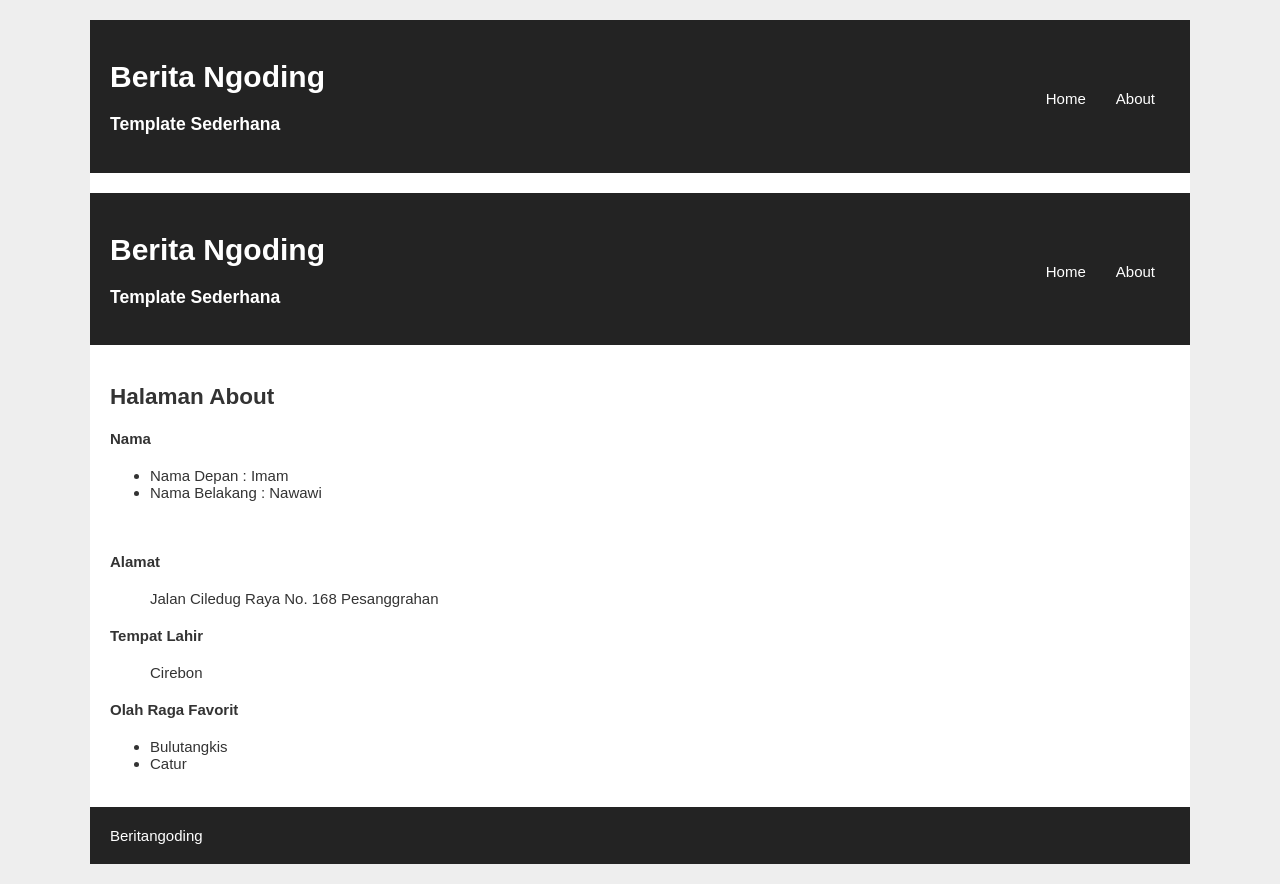
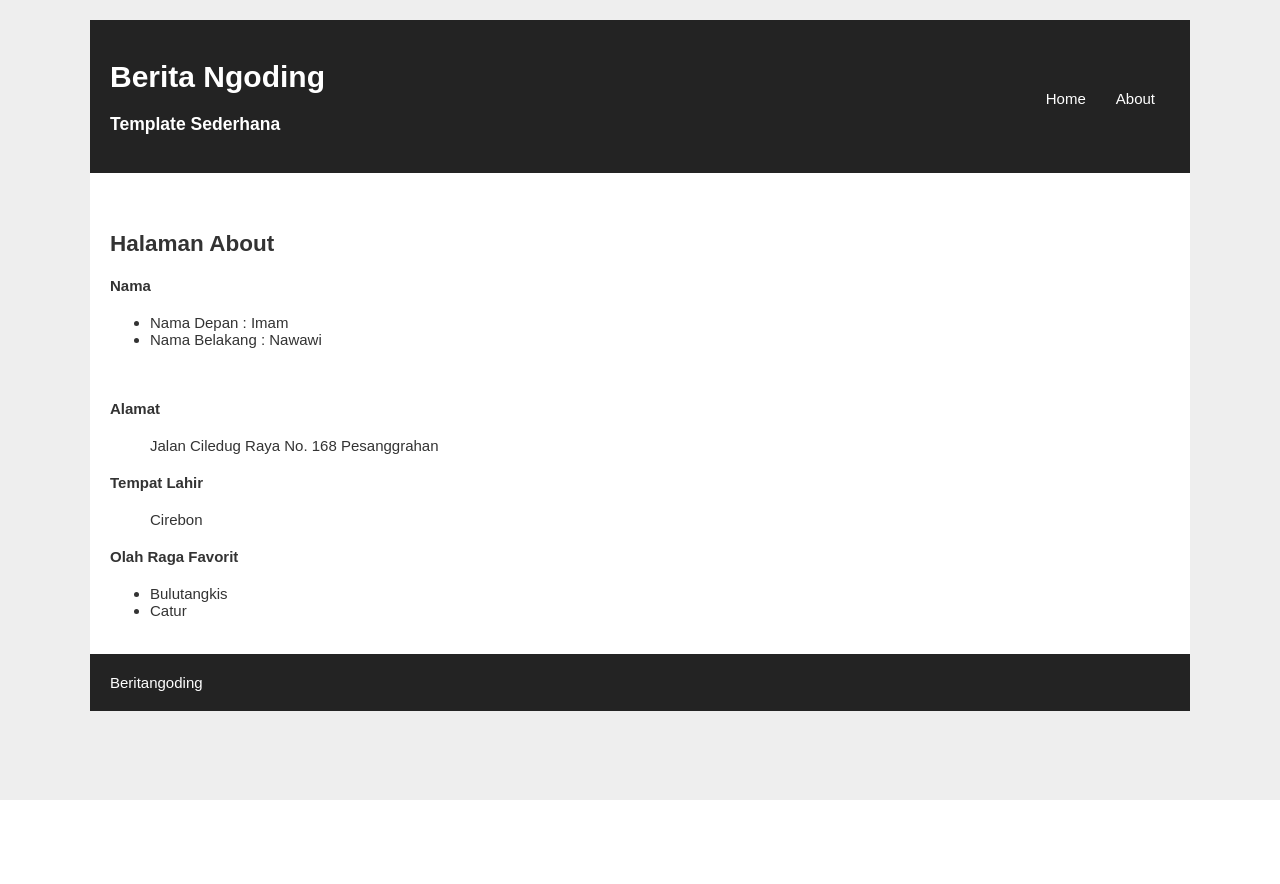
Before and after one commit to ikyts18/12.3D.04-WP2, a CodeIgniter app: page /database/web/about in a window 1280 px wide. After the commit the page ends 800 px from the top, so only its background shows below. Run offline with CodeIgniter, Linux system fonts and the light colour scheme.

Commit message:
Update Pertemuan 5

```diff
--- a/application/views/v_about.php
+++ b/application/views/v_about.php
@@ -9,19 +9,6 @@
 </head>
 <body>
 <div id="wrapper">
-        <header>
-            <hgroup>
-                <h1>Berita Ngoding</h1>
-                <h3>Template Sederhana</h3>
-            </hgroup>
-            <nav>
-                <ul>
-                    <li><a href="<?php echo base_url().'index.php/web' ?>">Home</a></li>
-                    <li><a href="<?php echo base_url().'index.php/web/about' ?>">About</a></li>
-                </ul>
-            </nav>
-            <div class="clear"></div>
-        </header>
 <section>
     <h1><?php echo $judul ?></h1>
     <h4>Nama</h4>
```
